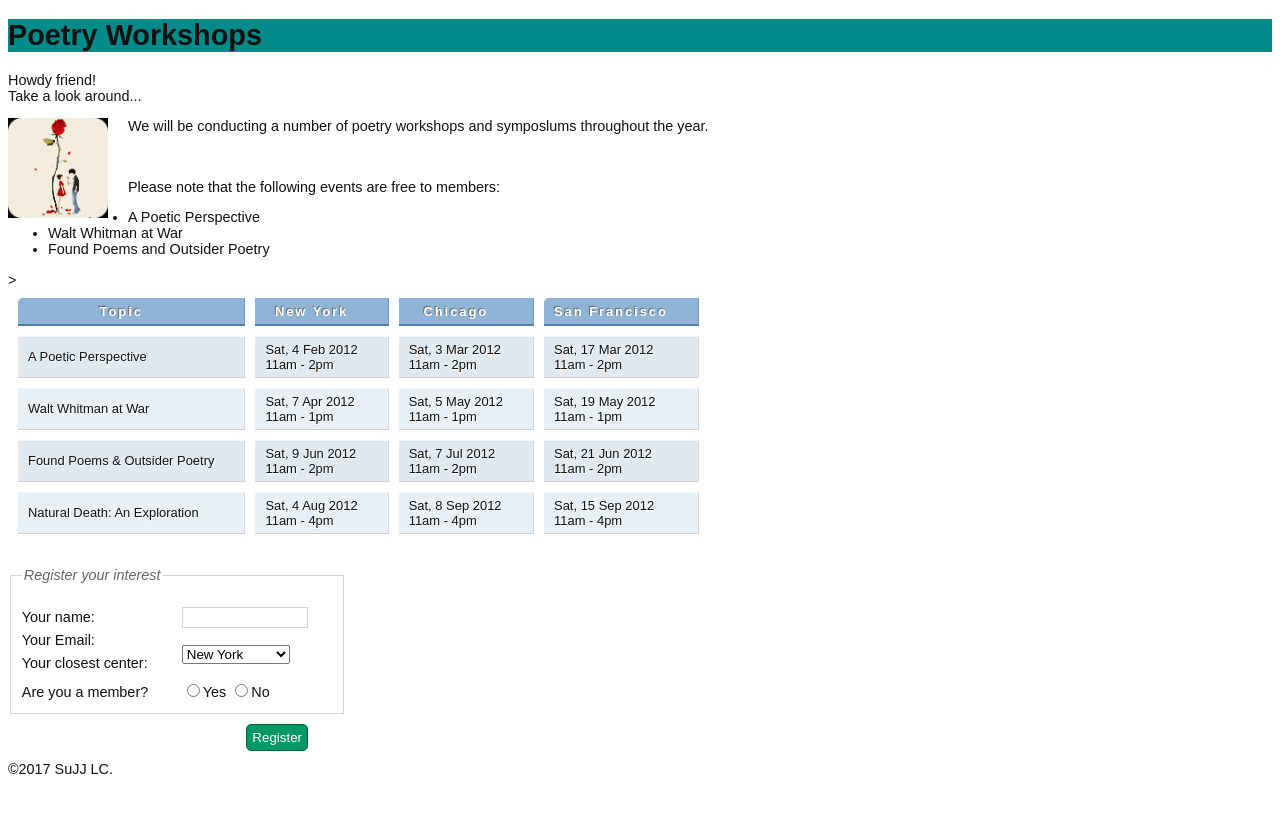
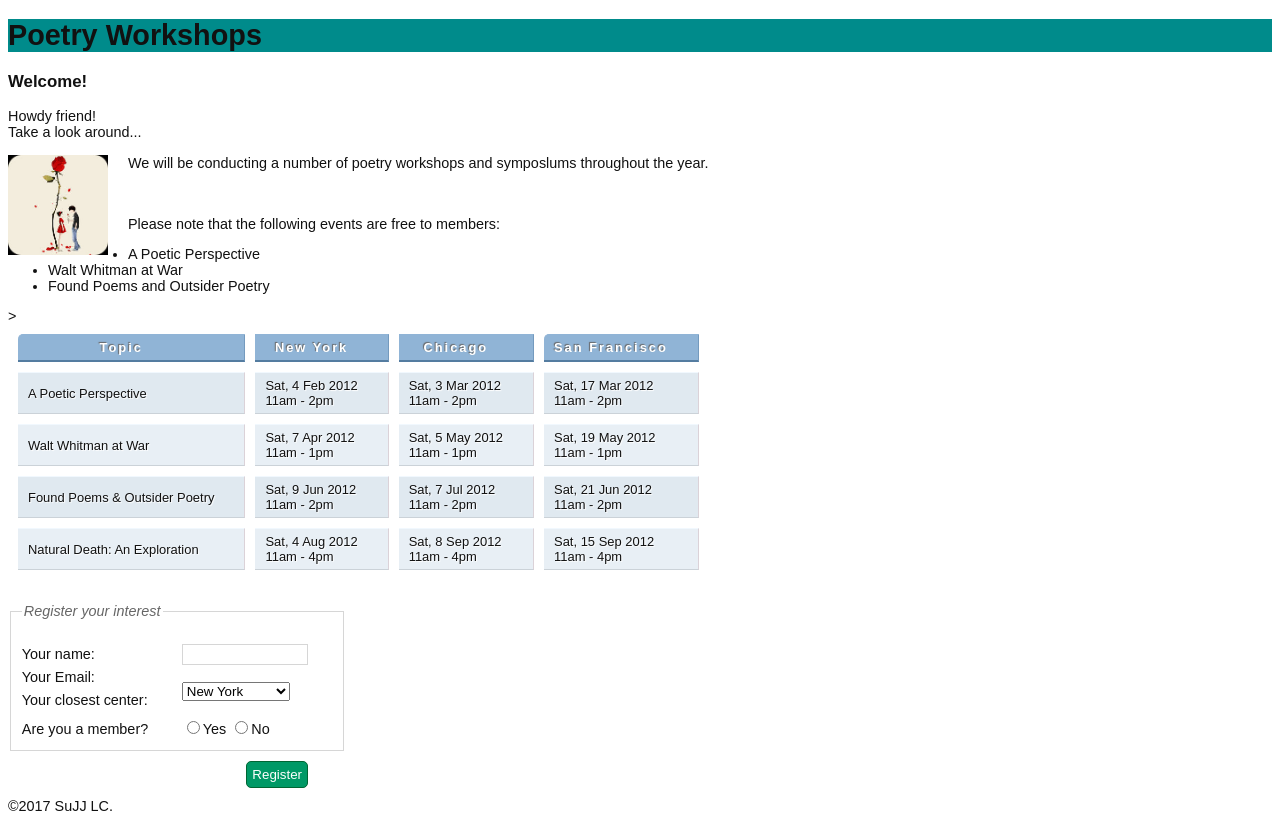
Before and after one commit to Marigold17/helloW, a plain HTML site: page index.html in a window 1280 px wide. Before the commit the page ends 800 px from the top, so only its background shows below. Drawn offline with Linux system fonts and the light colour scheme.

Commit message:
Update index.html

```diff
--- a/index.html
+++ b/index.html
@@ -17,13 +17,14 @@
 <body>
 
  <h1>Poetry Workshops</h1>
- <script>document.write('<h3> Welcome!</h3>);
+ <script>document.write('<h3> Welcome!</h3>');
  </script>
  <div id="content">
    <div id="title">Howdy
     <span id="name"> friend</span>!</div>
   <div id="note"> Take a look around...</div>
  </div>
+ <script src="myjscript.js"></script>
 
 
  <p><img src="Lily.jpeg" class="align-left small" alt="love"/>
```
